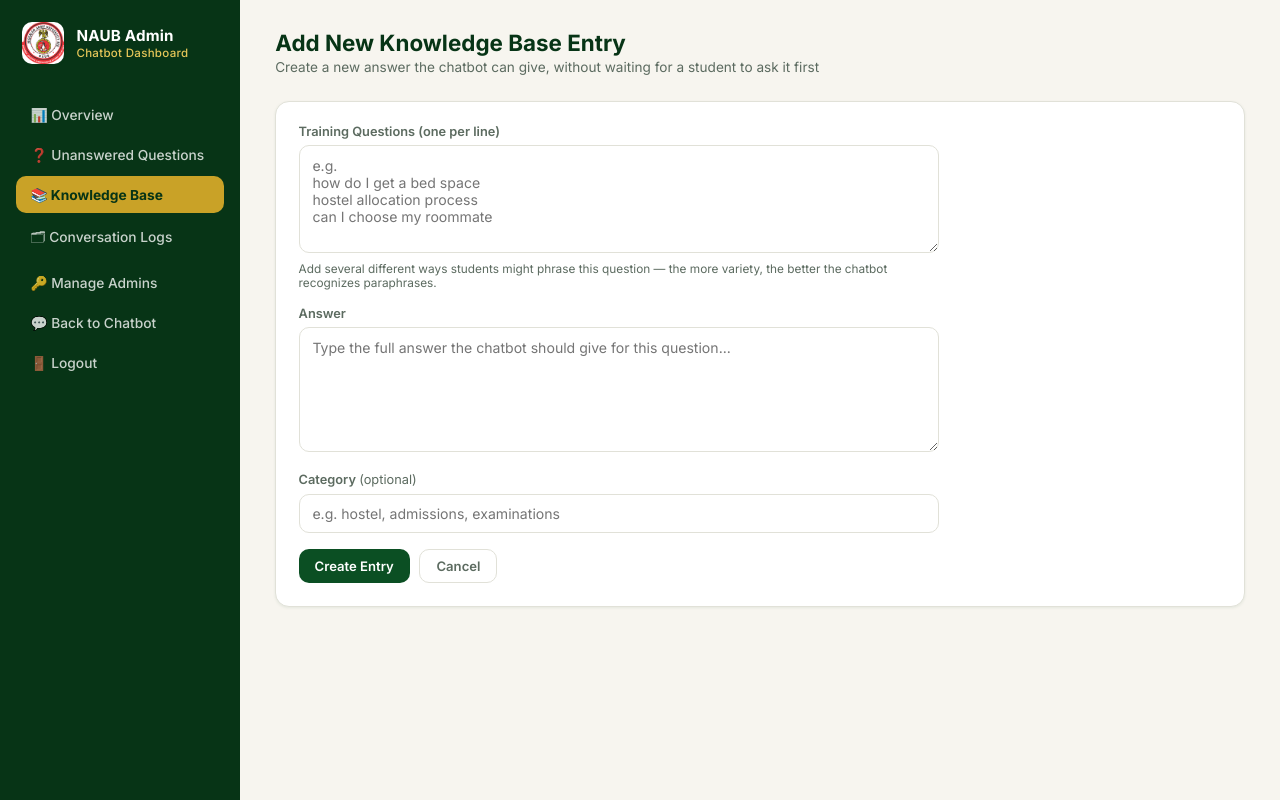
After one commit to Onyedika1801/CHATBOT-NAUB, a Django app: page /dashboard/knowledge-base/create/ in a window 1280 px wide. The commit adds this page. Run offline with Django 5.2, Linux system fonts and the light colour scheme; the visitor is signed in with stand-in values (Sample User, id 1).

Commit message:
Fix post-logout redirect, add + button for superusers to create KB entries
1. Logout redirect fix: LOGOUT_REDIRECT_URL was '/' (the chat page), so
   confirming logout landed you back in the chatbot instead of the login
   page. Changed to '/accounts/login/'. Also updated LOGIN_REDIRECT_URL
   to '/dashboard/' since login is admin-only now -- landing on the chat
   page after signing in as an admin didn't make sense.

2. Added a '+ Add New Answer' button (visible only to superusers) on the
   Knowledge Base dashboard page, linking to a new form
   (/dashboard/knowledge-base/create/) where a superuser can create a
   brand-new knowledge base entry directly -- training questions, answer,
   and category -- without needing a student to have asked it first
   (unlike the existing Unanswered Questions flow, which only surfaces
   questions after someone actually asks them). Restricted to superusers
   only, consistent with how Manage Admins is scoped, and the matcher is
   rebuilt immediately so the new entry is answerable right away.

Tested: logout correctly lands on the login page; the + button is visible
to superusers and hidden from regular staff; regular staff get redirected
if they try to hit the create URL directly; a newly created entry is
immediately answerable by the live chatbot for an unauthenticated user in
a separate session.

```diff
--- /dev/null
+++ b/dashboard/templates/dashboard/kb_create.html
@@ -0,0 +1,49 @@
+{% extends "dashboard/base_dash.html" %}
+{% block dash_content %}
+
+<div class="dash-header">
+  <div>
+    <h1>Add New Knowledge Base Entry</h1>
+    <p>Create a new answer the chatbot can give, without waiting for a student to ask it first</p>
+  </div>
+</div>
+
+<div class="panel">
+  <form method="post" style="display:flex; flex-direction:column; gap:1rem; max-width:640px;">
+    {% csrf_token %}
+
+    <div>
+      <label style="font-size:0.8rem; font-weight:600; color:var(--naub-text-muted); display:block; margin-bottom:0.4rem;">
+        Training Questions (one per line)
+      </label>
+      <textarea name="questions" rows="5" required placeholder="e.g.&#10;how do I get a bed space&#10;hostel allocation process&#10;can I choose my roommate"
+        style="width:100%; padding:0.65rem 0.8rem; border:1.5px solid var(--naub-border); border-radius:10px; font-family:inherit; font-size:0.88rem; box-sizing:border-box; resize:vertical;">{{ questions_raw|default:"" }}</textarea>
+      <p style="font-size:0.74rem; color:var(--naub-text-muted); margin-top:0.3rem;">
+        Add several different ways students might phrase this question — the more variety, the better the chatbot recognizes paraphrases.
+      </p>
+    </div>
+
+    <div>
+      <label style="font-size:0.8rem; font-weight:600; color:var(--naub-text-muted); display:block; margin-bottom:0.4rem;">
+        Answer
+      </label>
+      <textarea name="answer" rows="6" required placeholder="Type the full answer the chatbot should give for this question..."
+        style="width:100%; padding:0.65rem 0.8rem; border:1.5px solid var(--naub-border); border-radius:10px; font-family:inherit; font-size:0.88rem; box-sizing:border-box; resize:vertical;">{{ answer|default:"" }}</textarea>
+    </div>
+
+    <div>
+      <label style="font-size:0.8rem; font-weight:600; color:var(--naub-text-muted); display:block; margin-bottom:0.4rem;">
+        Category <span style="font-weight:400; color:var(--naub-text-muted);">(optional)</span>
+      </label>
+      <input type="text" name="category" value="{{ category|default:'' }}" placeholder="e.g. hostel, admissions, examinations"
+        style="width:100%; padding:0.65rem 0.8rem; border:1.5px solid var(--naub-border); border-radius:10px; font-family:inherit; font-size:0.88rem; box-sizing:border-box;">
+    </div>
+
+    <div style="display:flex; gap:0.6rem;">
+      <button type="submit" class="btn-sm primary">Create Entry</button>
+      <a href="{% url 'dashboard:kb_list' %}" class="btn-sm outline" style="text-decoration:none; display:inline-flex; align-items:center;">Cancel</a>
+    </div>
+  </form>
+</div>
+
+{% endblock %}
--- a/dashboard/templates/dashboard/kb_list.html
+++ b/dashboard/templates/dashboard/kb_list.html
@@ -6,6 +6,11 @@
     <h1>Knowledge Base</h1>
     <p>All intents currently powering the chatbot's answers</p>
   </div>
+  {% if user.is_superuser %}
+  <a href="{% url 'dashboard:kb_create' %}" class="btn-pill gold" style="color:var(--naub-green-dark); text-decoration:none; display:inline-flex; align-items:center; gap:0.4rem;">
+    <span style="font-size:1.1rem; line-height:1;">＋</span> Add New Answer
+  </a>
+  {% endif %}
 </div>
 
 <div class="panel">
--- a/dashboard/urls.py
+++ b/dashboard/urls.py
@@ -10,6 +10,7 @@ urlpatterns = [
     path('unanswered/<int:pk>/answer/', views.answer_question, name='answer_question'),
     path('unanswered/<int:pk>/ignore/', views.ignore_question, name='ignore_question'),
     path('knowledge-base/', views.knowledge_base_list, name='kb_list'),
+    path('knowledge-base/create/', views.kb_create, name='kb_create'),
     path('knowledge-base/<int:pk>/toggle/', views.kb_toggle_active, name='kb_toggle_active'),
     path('logs/', views.conversation_logs, name='logs'),
 ]
--- a/dashboard/views.py
+++ b/dashboard/views.py
@@ -250,6 +250,56 @@ def knowledge_base_list(request):
     return render(request, "dashboard/kb_list.html", {"active": "kb", "entries": entries})
 
 
+@user_passes_test(is_superuser, login_url='/accounts/login/')
+def kb_create(request):
+    """Lets a superuser add a brand-new knowledge base entry directly,
+    without needing a student to have asked it first (unlike the
+    Unanswered Questions flow, which only surfaces questions after
+    someone actually asks them)."""
+    if request.method == "POST":
+        questions_raw = request.POST.get("questions", "").strip()
+        answer = request.POST.get("answer", "").strip()
+        category = request.POST.get("category", "").strip() or "general"
+
+        questions = [q.strip() for q in questions_raw.splitlines() if q.strip()]
+
+        errors = []
+        if not questions:
+            errors.append("Please provide at least one training question.")
+        if not answer:
+            errors.append("Please provide the answer.")
+
+        if errors:
+            for e in errors:
+                django_messages.error(request, e)
+            return render(request, "dashboard/kb_create.html", {
+                "active": "kb",
+                "questions_raw": questions_raw,
+                "answer": answer,
+                "category": category,
+            })
+
+        base_slug = _slugify_intent(questions[0][:40])
+        slug = base_slug
+        counter = 1
+        while KnowledgeBaseEntry.objects.filter(intent_id=slug).exists():
+            counter += 1
+            slug = f"{base_slug}-{counter}"
+
+        KnowledgeBaseEntry.objects.create(
+            intent_id=slug,
+            questions="\n".join(questions),
+            answer=answer,
+            category=category,
+            is_active=True,
+        )
+        get_matcher(force_rebuild=True)
+        django_messages.success(request, f"New knowledge base entry '{slug}' created.")
+        return redirect('dashboard:kb_list')
+
+    return render(request, "dashboard/kb_create.html", {"active": "kb"})
+
+
 @user_passes_test(is_staff_user, login_url='/accounts/login/')
 @require_POST
 def kb_toggle_active(request, pk):
--- a/naub_chatbot/settings.py
+++ b/naub_chatbot/settings.py
@@ -133,8 +133,8 @@ AUTHENTICATION_BACKENDS = [
     'django.contrib.auth.backends.ModelBackend',
     'allauth.account.auth_backends.AuthenticationBackend',
 ]
-LOGIN_REDIRECT_URL = '/chat/'
-LOGOUT_REDIRECT_URL = '/'
+LOGIN_REDIRECT_URL = '/dashboard/'
+LOGOUT_REDIRECT_URL = '/accounts/login/'
 LOGIN_URL = '/accounts/login/'
 
 # Allauth settings
```
